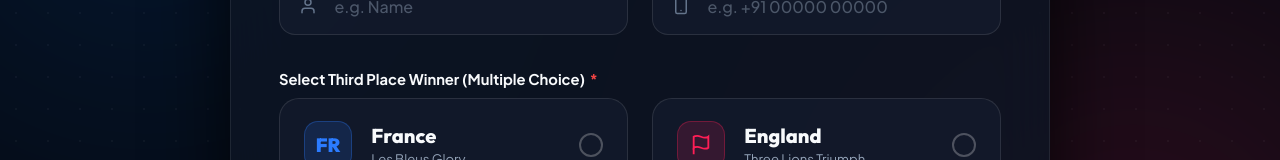
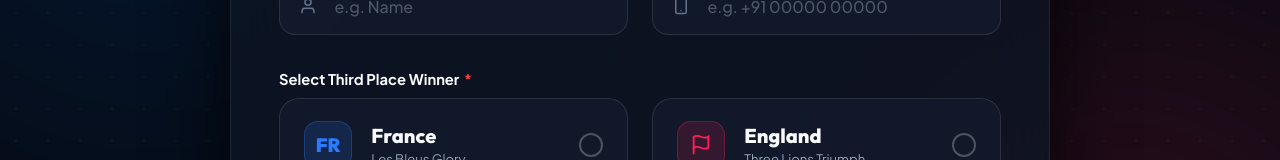
Before and after one commit to beemarketer1-dot/Prediction, a plain HTML site: page index.html in a window 1280 px wide. Shown: the part 323-483 px from the top of the page. Drawn offline with Linux system fonts and the light colour scheme.

Commit message:
Update index.html

```diff
--- a/index.html
+++ b/index.html
@@ -81,7 +81,7 @@
 
                 <!-- Multiple Choice Winner Selection -->
                 <div class="input-field-group choice-section">
-                    <label class="field-label">Select Third Place Winner (Multiple Choice) <span
+                    <label class="field-label">Select Third Place Winner <span
                             class="required">*</span></label>
                     <div class="winner-cards">
                         <!-- France Option -->
```
